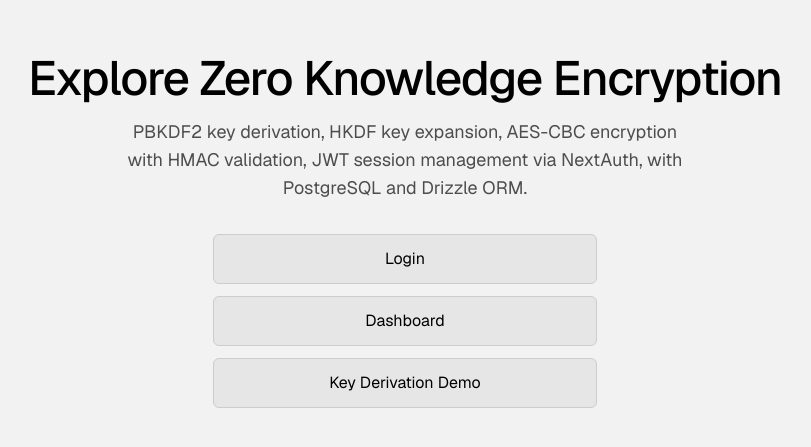
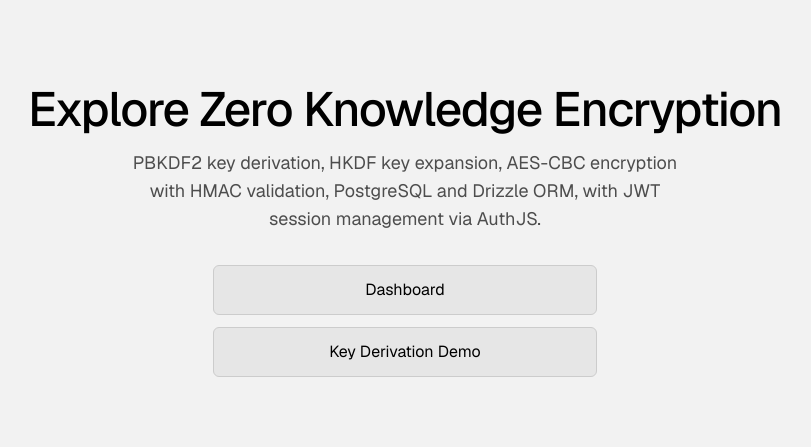
Before and after one commit to blkhurst/next-login-pbkdf2, a Next.js app: page / in a window 1280 px wide. Shown: the part 169-616 px from the top of the page, without its empty margins (235-1046 px from the left). Built offline with nearby package versions, Linux system fonts and the light colour scheme.

Commit message:
chore(homepage): minor content changes

```diff
--- a/app/page.tsx
+++ b/app/page.tsx
@@ -2,7 +2,6 @@ import Link from "next/link";
 
 export default function Home() {
   const links = [
-    { href: "/login", label: "Login" },
     { href: "/dashboard", label: "Dashboard" },
     { href: "/demo", label: "Key Derivation Demo" },
   ];
@@ -15,8 +14,8 @@ export default function Home() {
         </h2>
         <p className="text-copy-secondary mx-auto max-w-xl text-lg">
           PBKDF2 key derivation, HKDF key expansion, AES-CBC encryption with
-          HMAC validation, JWT session management via NextAuth, with PostgreSQL and
-          Drizzle ORM.
+          HMAC validation, PostgreSQL and Drizzle ORM, with JWT session
+          management via AuthJS.
         </p>
       </section>
 
@@ -25,7 +24,7 @@ export default function Home() {
           <Link
             key={href}
             href={href}
-            className="border-border bg-surface text-copy-primary hover:bg-border w-full max-w-sm rounded-md border px-6 py-3 transition"
+            className="border-border bg-surface text-copy-primary hover:bg-border w-full max-w-sm rounded-md border px-6 py-3"
           >
             {label}
           </Link>
```
